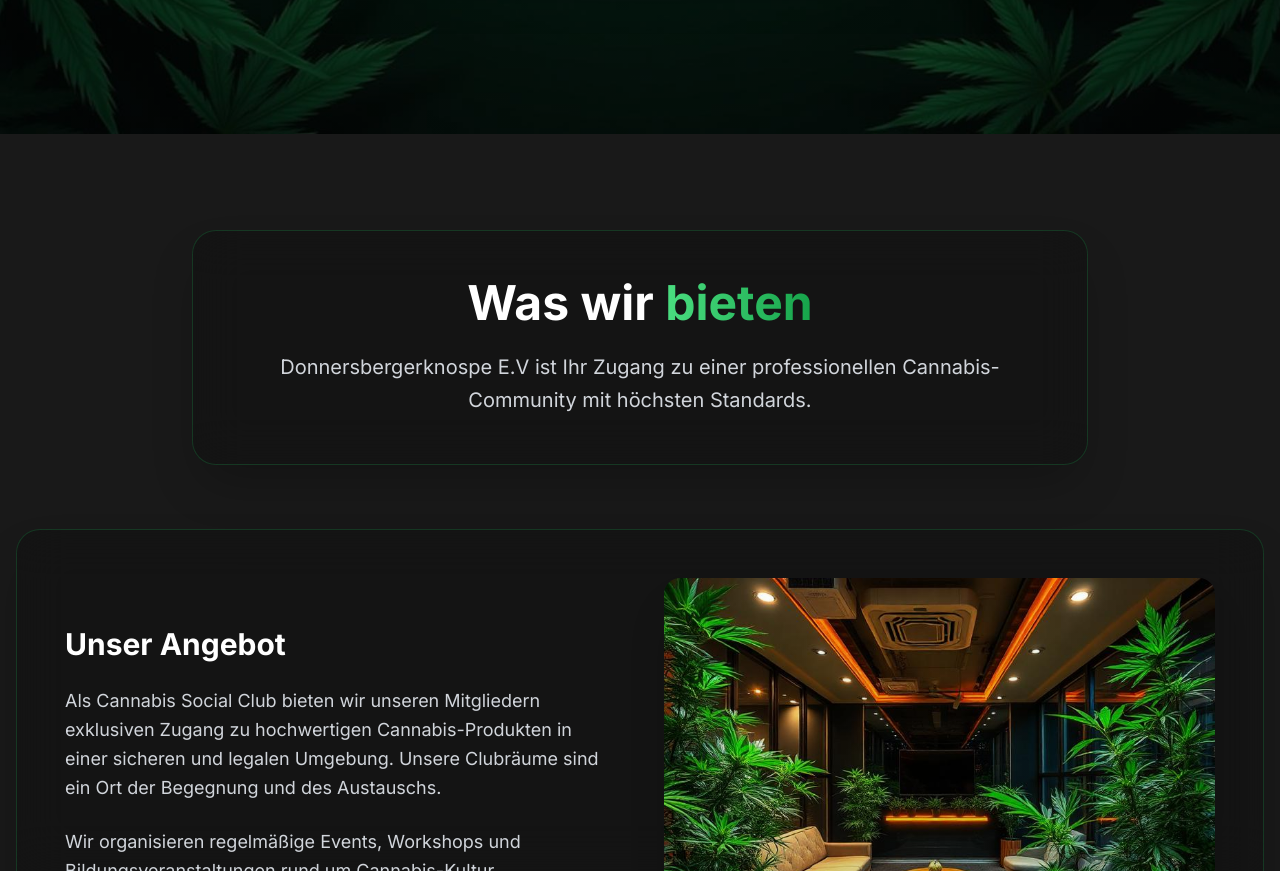
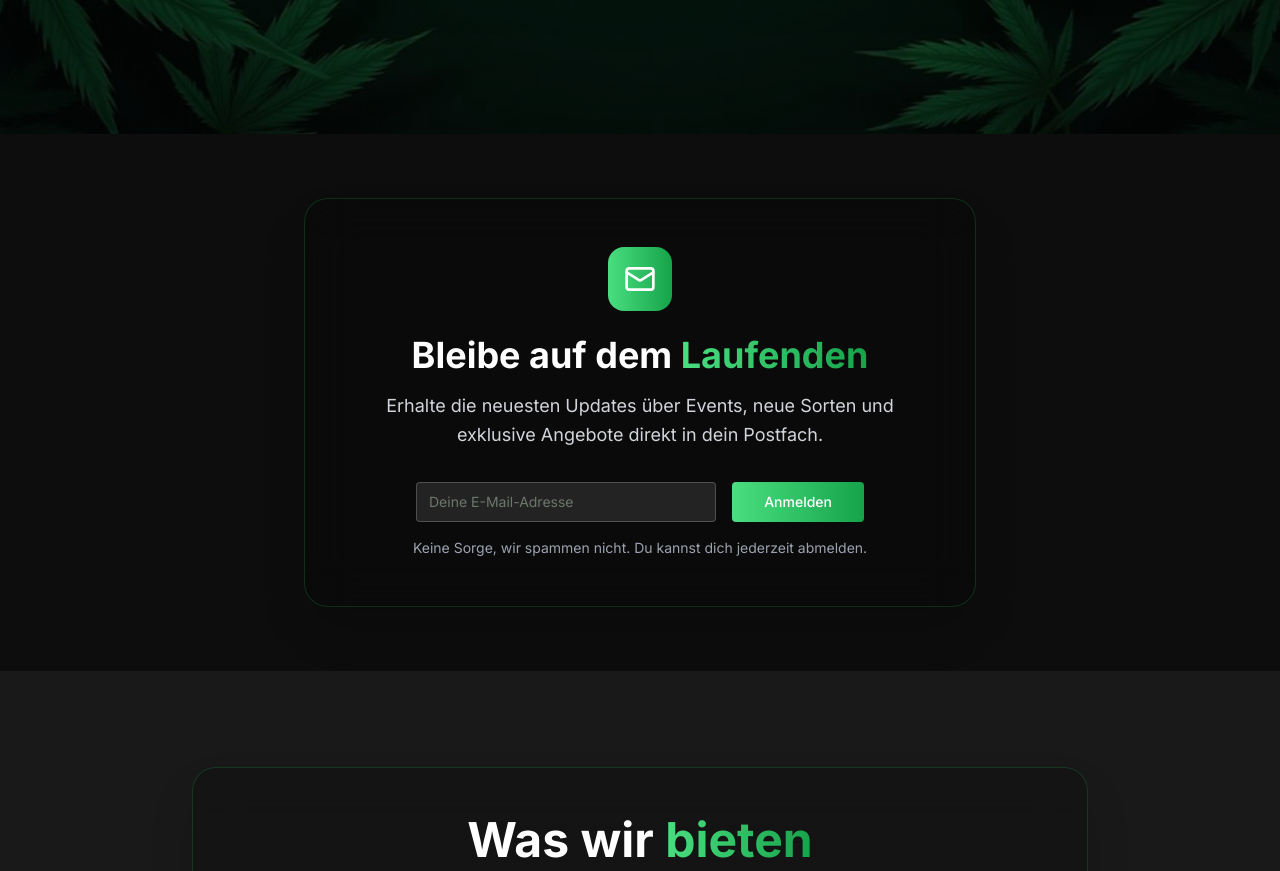
Before and after one commit to jasonl20-tech/bud-social-hub, a React (Vite) app: page / in a window 1280 px wide. Shown: the part 666-1537 px from the top of the page. Built offline with nearby package versions, Linux system fonts and the light colour scheme.

Commit message:
Add email signup section
Added a new section between the hero and "What We Offer" sections for users to sign up for updates via email.

```diff
--- /dev/null
+++ b/src/components/Newsletter.tsx
@@ -0,0 +1,46 @@
+import { Button } from "@/components/ui/button";
+import { Input } from "@/components/ui/input";
+import { Mail } from "lucide-react";
+
+const Newsletter = () => {
+  return (
+    <section className="py-16 bg-black/95">
+      <div className="container mx-auto px-4" data-aos="fade-up">
+        <div className="max-w-2xl mx-auto">
+          <div className="bg-black/20 backdrop-blur-xl border border-green-500/20 rounded-3xl p-8 md:p-12 shadow-2xl text-center">
+            <div className="flex justify-center mb-6">
+              <div className="bg-gradient-to-r from-green-400 to-green-600 p-4 rounded-2xl">
+                <Mail className="h-8 w-8 text-white" />
+              </div>
+            </div>
+
+            <h2 className="text-3xl md:text-4xl font-bold mb-4 text-white">
+              Bleibe auf dem <span className="bg-gradient-to-r from-green-400 to-green-600 bg-clip-text text-transparent">Laufenden</span>
+            </h2>
+
+            <p className="text-lg text-gray-300 mb-8 leading-relaxed">
+              Erhalte die neuesten Updates über Events, neue Sorten und exklusive Angebote direkt in dein Postfach.
+            </p>
+
+            <div className="flex flex-col sm:flex-row gap-4 max-w-md mx-auto">
+              <Input
+                type="email"
+                placeholder="Deine E-Mail-Adresse"
+                className="bg-white/10 border-white/20 text-white placeholder-gray-400 flex-1"
+              />
+              <Button className="bg-gradient-to-r from-green-400 to-green-600 hover:from-green-500 hover:to-green-700 text-white px-8">
+                Anmelden
+              </Button>
+            </div>
+
+            <p className="text-sm text-gray-400 mt-4">
+              Keine Sorge, wir spammen nicht. Du kannst dich jederzeit abmelden.
+            </p>
+          </div>
+        </div>
+      </div>
+    </section>
+  );
+};
+
+export default Newsletter;
--- a/src/pages/Index.tsx
+++ b/src/pages/Index.tsx
@@ -1,5 +1,6 @@
 import Header from "@/components/Header";
 import Hero from "@/components/Hero";
+import Newsletter from "@/components/Newsletter";
 import About from "@/components/About";
 import Membership from "@/components/Membership";
 import Strains from "@/components/Strains";
@@ -12,6 +13,7 @@ const Index = () => {
     <div className="min-h-screen">
       <Header />
       <Hero />
+      <Newsletter />
       <About />
       <Membership />
       <Strains />
```
